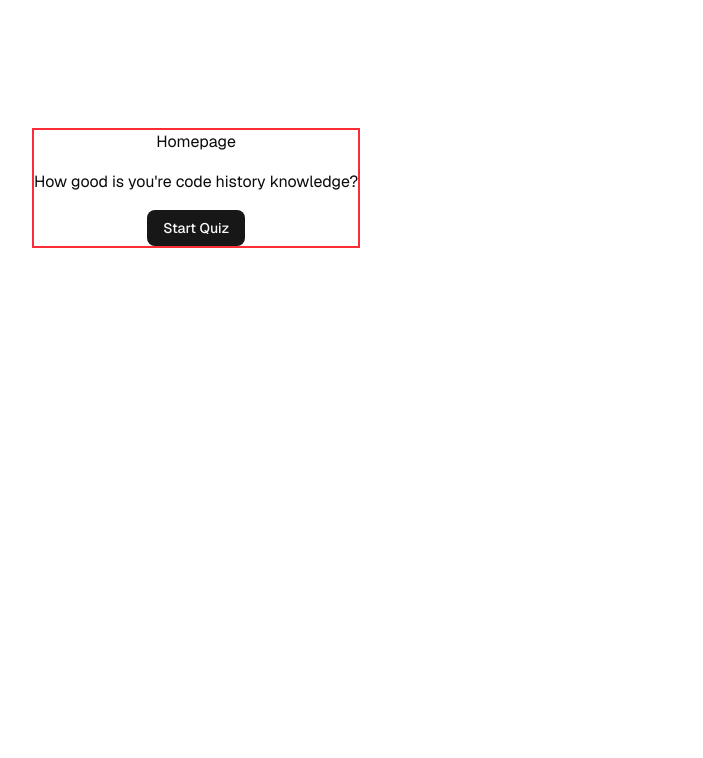
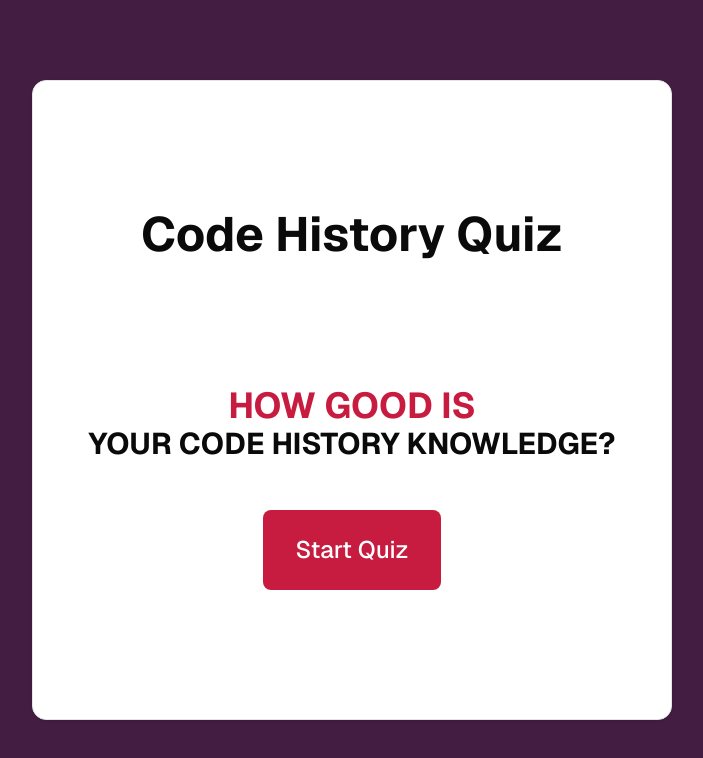
Before and after one commit to leanforward-backend/code-history-quiz, a Next.js app: page / in a window 1280 px wide. Shown: the top 758 px of the page, without its empty margins (288-991 px from the left). Built offline with nearby package versions, Linux system fonts and the light colour scheme.

Commit message:
Correct styling

```diff
--- a/app/globals.css
+++ b/app/globals.css
@@ -45,13 +45,13 @@
 
 :root {
   --radius: 0.625rem;
-  --background: oklch(1 0 0);
+  --background: oklch(30.29% 0.079 328.31);
   --foreground: oklch(0.145 0 0);
   --card: oklch(1 0 0);
   --card-foreground: oklch(0.145 0 0);
   --popover: oklch(1 0 0);
   --popover-foreground: oklch(0.145 0 0);
-  --primary: oklch(0.205 0 0);
+  --primary: oklch(53.58% 0.201 17.37);
   --primary-foreground: oklch(0.985 0 0);
   --secondary: oklch(0.97 0 0);
   --secondary-foreground: oklch(0.205 0 0);
--- a/app/homepage/homepage.tsx
+++ b/app/homepage/homepage.tsx
@@ -1,4 +1,5 @@
 import { Button } from "@/components/ui/button";
+import { Card, CardContent, CardHeader, CardTitle } from "@/components/ui/card";
 import { motion } from "motion/react";
 import { useState } from "react";
 
@@ -28,16 +29,34 @@ export const HomePage = ({ startQuiz }: { startQuiz: () => void }) => {
 
   return (
     <>
-      <div className="flex flex-col items-center justify-center gap-4 border-2 border-red-500">
-        <h1>Homepage</h1>
-        <motion.div
-          initial={{ opacity: 0, x: -29 }}
-          animate={{ opacity: 1, x: 0 }}
-          transition={{ duration: 0.5, ease: "easeOut" }}
-        >
-          <h2> How good is you're code history knowledge?</h2>
-        </motion.div>
-        <Button onClick={handleStartQuiz}>Start Quiz</Button>
+      <div className="w-full flex justify-center">
+        <Card className="w-full max-w-[40rem] aspect-square flex flex-col justify-center items-center">
+          <CardHeader className="flex flex-col items-center gap-4 w-full">
+            <CardTitle className="text-5xl font-bold text-center mb-28">
+              Code History Quiz
+            </CardTitle>
+            <motion.div
+              initial={{ opacity: 0, x: -90 }}
+              animate={{ opacity: 1, x: 0 }}
+              transition={{ duration: 0.5, ease: "easeOut" }}
+            >
+              <h2 className="text-4xl text-center text-primary font-bold">
+                HOW GOOD IS
+              </h2>
+              <h2 className="text-3xl text-center font-bold">
+                YOUR CODE HISTORY KNOWLEDGE?
+              </h2>
+            </motion.div>
+          </CardHeader>
+          <CardContent className="mt-6">
+            <Button
+              onClick={handleStartQuiz}
+              className="text-2xl px-8 py-6 h-auto bg-primary text-white hover:bg-primary/90 hover:text-white"
+            >
+              Start Quiz
+            </Button>
+          </CardContent>
+        </Card>
       </div>
     </>
   );
--- a/app/page.tsx
+++ b/app/page.tsx
@@ -8,8 +8,8 @@ export default function Home() {
   const [isQuizStarted, setIsQuizStarted] = useState(false);
 
   return (
-    <div className="flex min-h-screen items-center justify-center bg-zinc-50 font-sans dark:bg-black">
-      <main className="flex min-h-screen w-full max-w-3xl flex-col items-center justify-between py-32 px-16 bg-white dark:bg-black sm:items-start">
+    <div className="flex min-h-screen items-center justify-center bg-background font-sans dark:bg-black p-4">
+      <main className="flex w-full flex-col items-center justify-center">
         <AnimatePresence mode="wait">
           {isQuizStarted ? (
             <StartAnimation />
--- a/app/quiz/quizCard.tsx
+++ b/app/quiz/quizCard.tsx
@@ -41,7 +41,7 @@ export const QuizCard = () => {
     setCurrentIndex((prev) => prev + 1);
     setUserAnswer(null);
     rotateY.set(0);
-    x.set(-500);
+    x.set(-400);
     opacity.set(1);
 
     await animate(x, 0, { duration: 0.5, ease: "easeOut" });
@@ -57,7 +57,7 @@ export const QuizCard = () => {
           opacity,
           transformStyle: "preserve-3d",
         }}
-        className="relative w-160 h-160"
+        className="relative w-full max-w-[40rem] aspect-square"
       >
         <div
           className="absolute w-full h-full backface-hidden"
@@ -68,22 +68,22 @@ export const QuizCard = () => {
               <CardTitle className="text-center text-2xl font-bold mb-8">
                 Question {currentIndex + 1}
               </CardTitle>
-              <CardDescription className="text-center text-3xl text-purple-900 mb-2">
+              <CardDescription className="text-center text-3xl text-background mb-2">
                 {currentQuestion.question}
               </CardDescription>
             </CardHeader>
-            <CardContent>
-              <div className="flex flex-row gap-1 w-full justify-center align-bottom pt-70">
+            <CardContent className="h-full flex flex-col justify-end">
+              <div className="flex flex-row gap-1 w-full justify-center">
                 <Button
                   variant="outline"
-                  className="w-1/2 bg-red-400 text-white text-4xl h-30 hover:bg-red-500 hover:text-white"
+                  className="w-1/2 bg-primary text-white text-4xl h-30 hover:bg-primary/90 hover:text-white"
                   onClick={() => handleAnswer(true)}
                 >
                   TRUE
                 </Button>
                 <Button
                   variant="outline"
-                  className="w-1/2 bg-red-400 text-white text-4xl h-30 hover:bg-red-500 hover:text-white"
+                  className="w-1/2 bg-primary text-white text-4xl h-30 hover:bg-primary/90 hover:text-white"
                   onClick={() => handleAnswer(false)}
                 >
                   FALSE
--- a/app/startAnimation/startAnimation.tsx
+++ b/app/startAnimation/startAnimation.tsx
@@ -1,3 +1,4 @@
+import { Card } from "@/components/ui/card";
 import { motion } from "motion/react";
 import { useEffect, useState } from "react";
 import { QuizCard } from "../quiz/quizCard";
@@ -20,8 +21,9 @@ export const StartAnimation = () => {
   }
 
   return (
-    <div className="flex flex-col items-center justify-center w-full h-screen bg-black">
-      <h2 className="text-purple-700 px-4 py-2 rounded text-8xl font-bold mb-8">
+    <div className="w-full flex justify-center">
+      <Card className="w-full max-w-[40rem] aspect-square flex flex-col justify-center items-center overflow-hidden">
+        <h2 className="text-background px-4 py-2 rounded text-8xl font-bold mb-8">
           READY?
         </h2>
         {index >= countdown.length && <QuizCard />}
@@ -31,10 +33,11 @@ export const StartAnimation = () => {
           animate={{ scale: 1.5, opacity: 0.7 }}
           exit={{ scale: 0.1, opacity: 0 }}
           transition={{ duration: 0.5 }}
-        className="text-white text-9xl font-black"
+          className="text-9xl text-primary text-foreground font-bold"
         >
           {countdown[index]}
         </motion.span>
+      </Card>
     </div>
   );
 };
```
Lines whose indentation alone changed are shown as unchanged.
